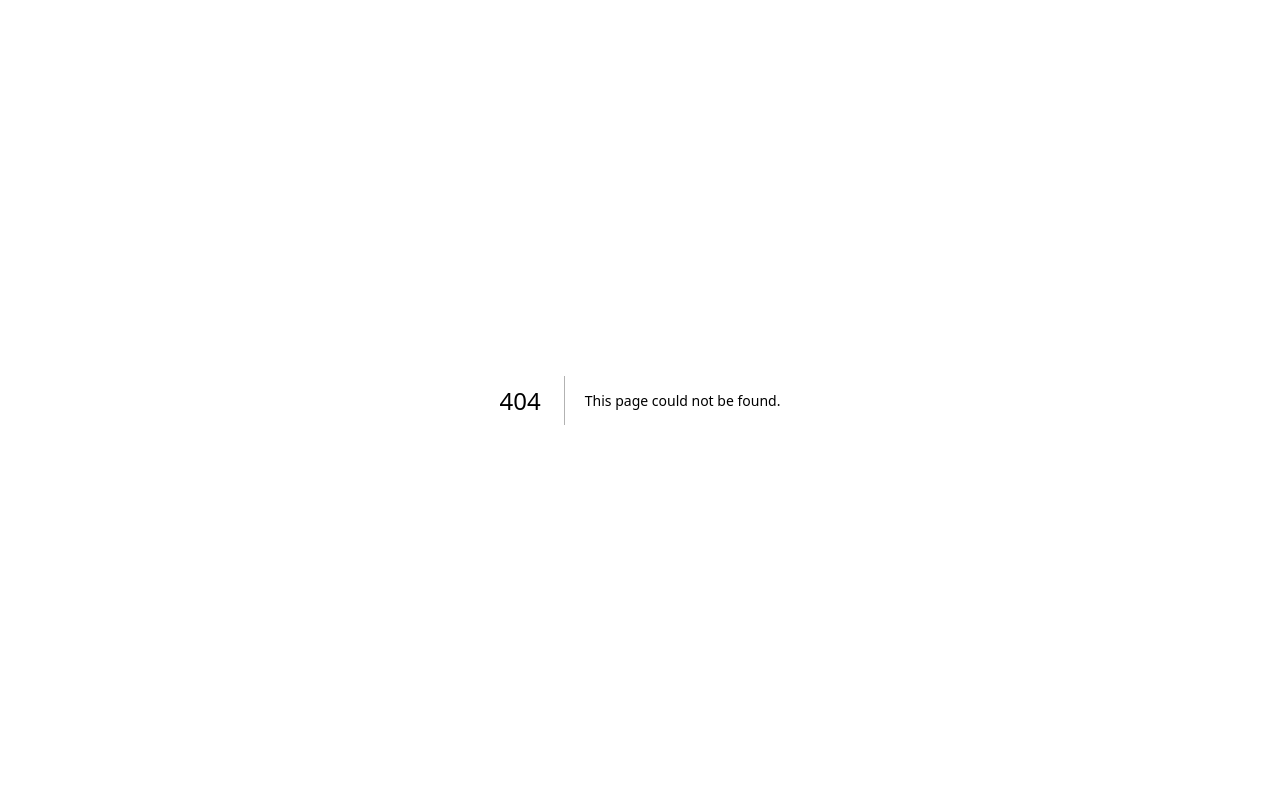
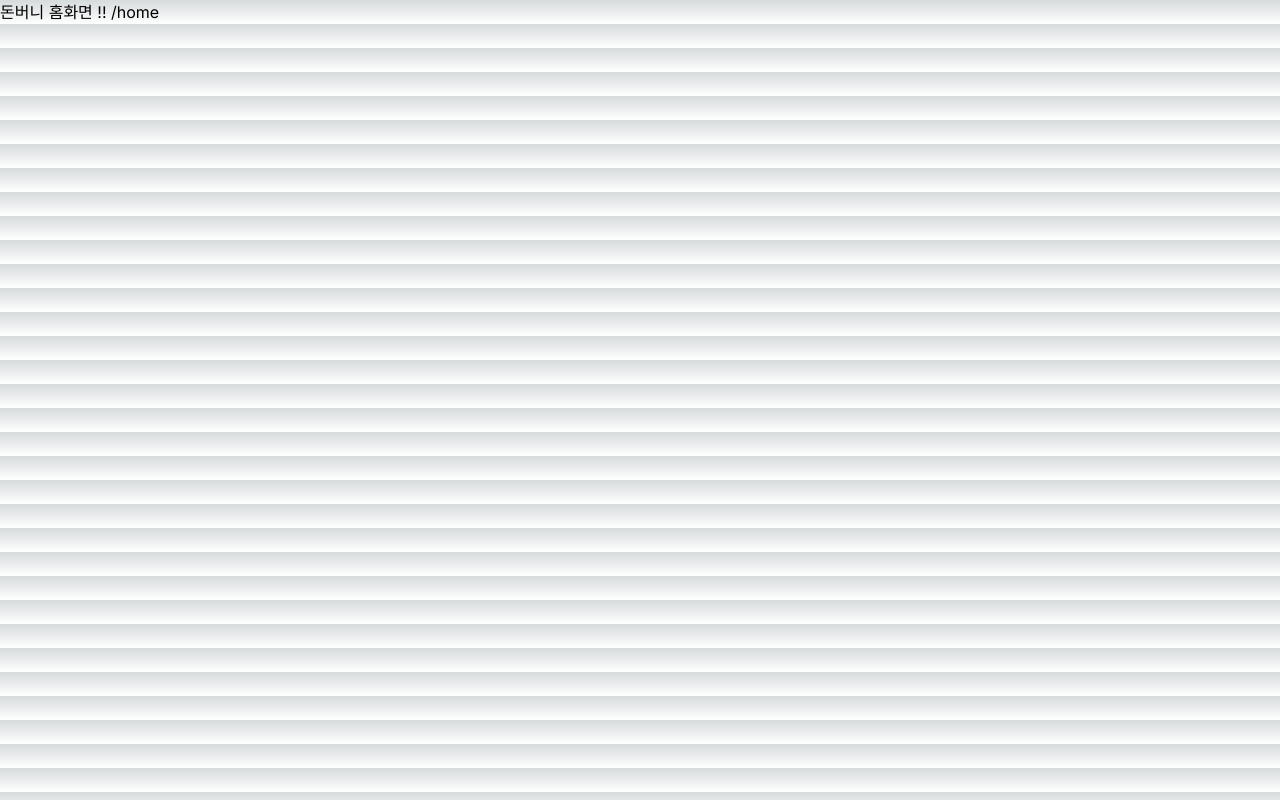
Before and after one commit to 9oormthon-univ/2024_BEOTKKOTTHON_TEAM_35_FE, a Next.js app: page /home in a window 1280 px wide. Before the commit this address had no page. Built offline with nearby package versions, Linux system fonts and the light colour scheme.

Commit message:
feat: public 폴더 추가 & 예시 폴더구조 생성

```diff
--- /dev/null
+++ b/src/app/(pages)/home/page.jsx
@@ -0,0 +1,3 @@
+export default function Home() {
+  return <div>돈버니 홈화면 !! /home</div>;
+}
```
Also changed, not shown: 2 other files (tests, documents, lock files or other folders).
